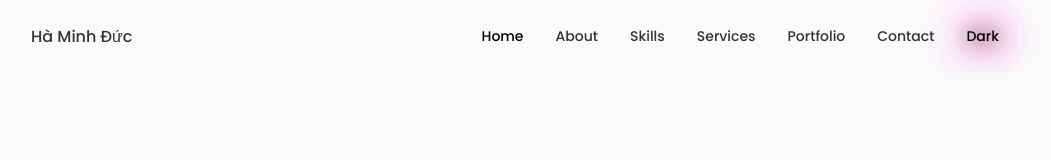
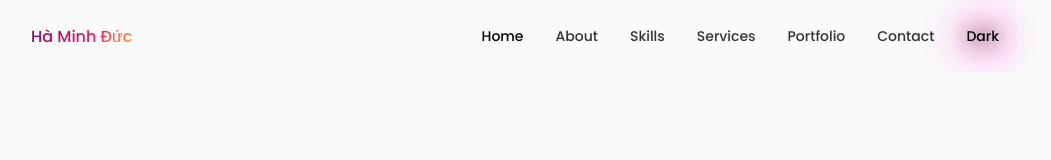
Before and after one commit to haduc25/Jupyter-Notebook, a React (Create React App) app in the folder Projects/website_about_me/about_me/: page / in a window 1280 px wide. Shown: the top 160 px of the page, without its empty margins (125-1176 px from the left). Built offline with nearby package versions, Linux system fonts and the light colour scheme.

Commit message:
upgrade - box_shadow when status is dark mode

```diff
--- a/Projects/website_about_me/about_me/src/components/header/header.css
+++ b/Projects/website_about_me/about_me/src/components/header/header.css
@@ -43,6 +43,25 @@
     display: none;
 }
 
+/* START: Animation for text when "idle animation" or "idle state" */
+.nav__logo {
+    background: linear-gradient(-225deg, #231557 0%, #44107a 29%, #ff1361 67%, #fff800 100%);
+    background-size: 200% auto;
+    color: transparent;
+    -webkit-background-clip: text;
+    background-clip: text;
+    animation: textclip 5s linear infinite;
+    display: inline-block;
+}
+
+@keyframes textclip {
+    to {
+        background-position: 200% center;
+    }
+}
+
+/* END: Animation for text when "idle animation" or "idle state" */
+
 /* Active link */
 .active-link,
 .nav__link:hover {
@@ -52,7 +71,29 @@
 
 /*=============== Change Background Header ===============*/
 .scroll-header {
-    box-shadow: 0 -1px 4px rgba(0, 0, 0, 0.15);
+    box-shadow: 0 -1px 4px rgba(0, 0, 0, 0.25);
+}
+
+/* scroll but have neon light - Dark mode */
+[data-theme='dark'] .scroll-header {
+    box-shadow: 0 0 2.5px #fff, 0 0 5px #fff, 0 0 6px #0073e6, 0 0 8px #0073e6, 0 0 10px #0073e6, 0 0 12px #0073e6,
+        0 0 14px #0073e6;
+    animation: neon-box-shadow 10s linear infinite;
+}
+
+@keyframes neon-box-shadow {
+    0% {
+        box-shadow: 0 0 2.5px #fff, 0 0 5px #fff, 0 0 6px #0073e6, 0 0 8px #0073e6, 0 0 10px #0073e6, 0 0 12px #0073e6,
+            0 0 14px #0073e6;
+    }
+    50% {
+        box-shadow: 0 0 2.5px #ff69b4, 0 0 5px #ff69b4, 0 0 6px #f00, 0 0 8px #f00, 0 0 10px #f00, 0 0 12px #f00,
+            0 0 14px #f0e68c;
+    }
+    100% {
+        box-shadow: 0 0 2.5px #fff, 0 0 5px #fff, 0 0 6px #0073e6, 0 0 8px #0073e6, 0 0 10px #0073e6, 0 0 12px #0073e6,
+            0 0 14px #0073e6;
+    }
 }
 
 /*=============== BREAKPOINTS ===============*/
```
